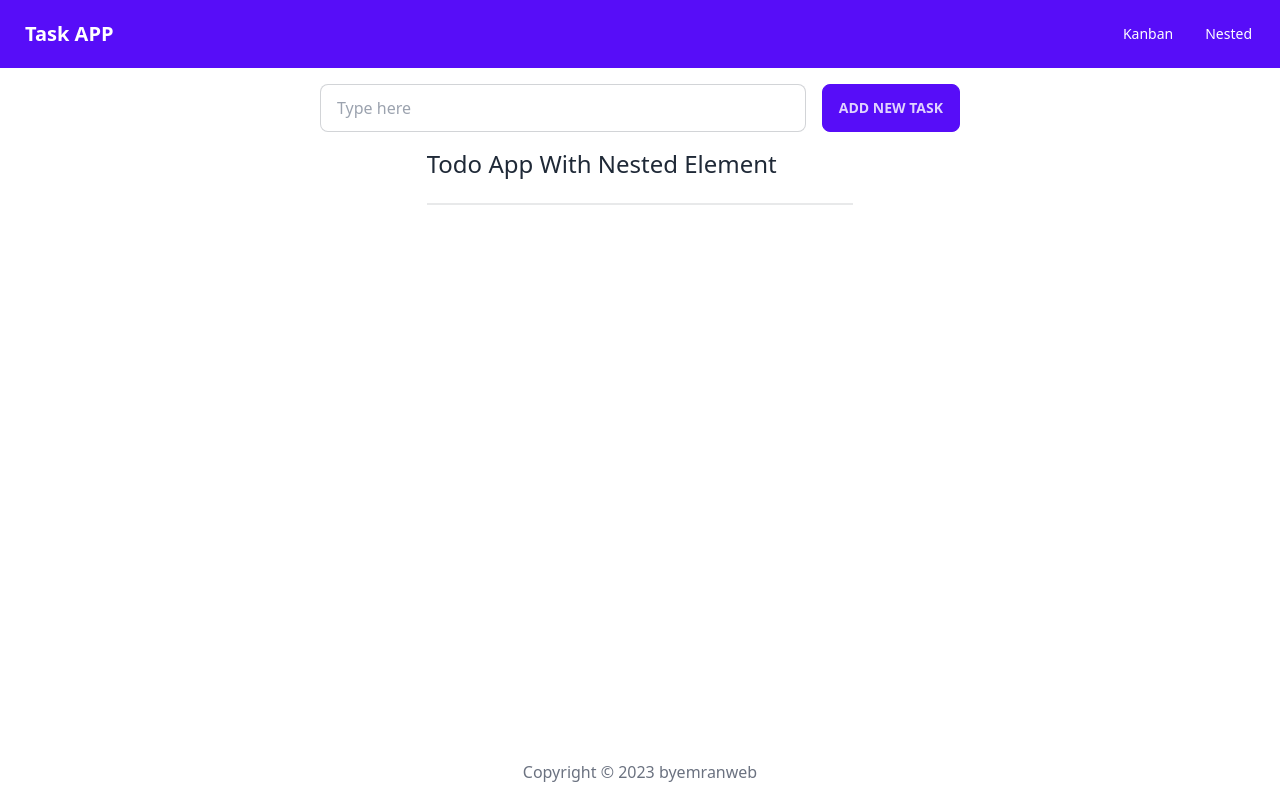
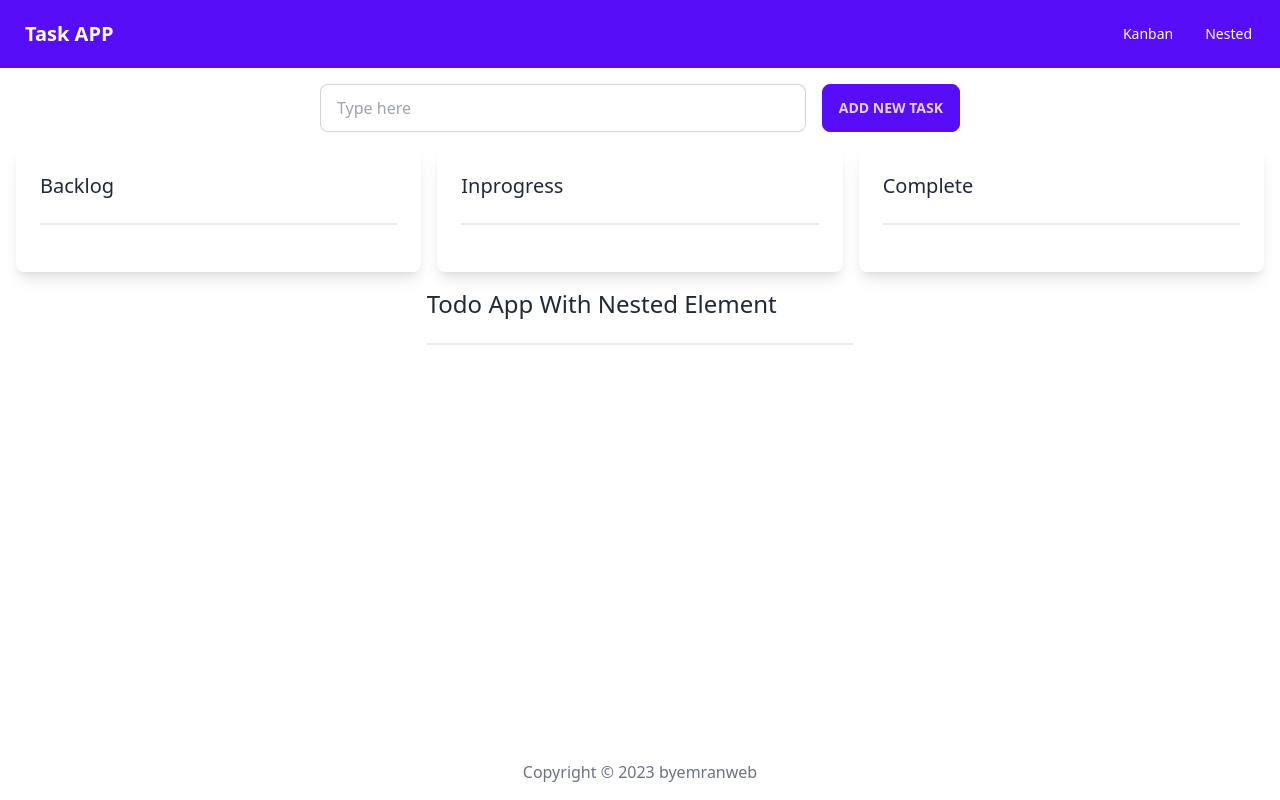
Before and after one commit to emranweb/redux-drag-todo, a React (Create React App) app: page / in a window 1280 px wide. Built offline with nearby package versions, Linux system fonts and the light colour scheme.

Commit message:
drag child element done

```diff
--- a/src/App.tsx
+++ b/src/App.tsx
@@ -12,7 +12,7 @@ function App() {
             <div className="font-sans">
                 <Navbar />
                 <Header />
-                {/* <KanbanTodos /> */}
+                <KanbanTodos />
                 <DNDChildren />
                 <Footer />
             </div>
--- a/src/dnd-child/DNDChildren.tsx
+++ b/src/dnd-child/DNDChildren.tsx
@@ -12,6 +12,7 @@ import { createPortal } from 'react-dom';
 import { useAppDispatch, useAppSelector } from '../hooks/app';
 import ChildrenItem from './ChildrenItem';
 import { updateAllTodos } from '../features/todos/todoSlice';
+import { Todos } from '../types';
 
 const DNDChildren = () => {
     const allTodos = useAppSelector(state => state.todos);
@@ -95,43 +96,101 @@ const DNDChildren = () => {
         const overItemIndex = allTodos.findIndex(item => item.id === overId);
         const previousItem = allTodos[activeItemIndex - 1];
         const nextItem = allTodos[activeItemIndex + 1];
-
-        // calculate parent id
-        const parentId = () => {
-            if (previousItem && dragPosition === 1) {
-                if (previousItem.parent === null) {
-                    return previousItem.id;
-                } else {
-                    return previousItem.parent;
-                }
-            } else {
-                return null;
-            }
-        };
-
-        // if (previousItem && nextItem && dragPosition == 0) {
-        //     if (nextItem.parent) {
-        //         const nextItemParentIdChange = allTodos
-        //             .filter(todo => todo.parent == nextItem.parent)
-        //             .map(item => {
-        //                 return {
-        //                     ...item,
-        //                     parent: activeId,
-        //                 };
-        //             });
-        //     }
-        // }
-
-        // create new of items with new position
-        const newItems = allTodos.map(todo => {
-            if (todo.id === activeId) {
-                if (dragPosition === 1) {
+        let newArray;
+        if (dragPosition === 1 && previousItem?.parent) {
+            newArray = allTodos.map(todo => {
+                if (todo.id == activeId) {
                     return {
                         ...todo,
-                        parent: parentId(),
+                        parent: previousItem.parent,
                         depth: dragPosition,
                     };
-                } else if (dragPosition === 0) {
+                } else {
+                    return {
+                        ...todo,
+                    };
+                }
+            });
+        } else if (dragPosition === 1 && previousItem && !previousItem.parent) {
+            newArray = allTodos.map(todo => {
+                if (todo.id == activeId) {
+                    return {
+                        ...todo,
+                        parent: previousItem.id,
+                        depth: dragPosition,
+                    };
+                } else {
+                    return {
+                        ...todo,
+                    };
+                }
+            });
+        } else if (dragPosition === 1 && !previousItem) {
+            newArray = allTodos.map(todo => {
+                if (todo.id == activeId) {
+                    return {
+                        ...todo,
+                        parent: null,
+                        depth: 0,
+                    };
+                } else {
+                    return {
+                        ...todo,
+                    };
+                }
+            });
+        } else if (dragPosition === 0 && nextItem?.parent) {
+            const nextItems = allTodos
+                .slice(activeItemIndex)
+                .filter(todo => todo.parent === nextItem.parent);
+
+            const cloneAllTodos: Todos = [...allTodos];
+            if (nextItems.length > 2) {
+                nextItems.forEach(item => {
+                    const existItem = cloneAllTodos.find(
+                        single => single.id === item.id
+                    );
+                    if (existItem) {
+                        const updatedItem = {
+                            ...existItem,
+                            parent: activeId,
+                        };
+                        const index = cloneAllTodos.indexOf(existItem);
+                        cloneAllTodos[index] = updatedItem;
+                    }
+                    if (item.id === activeId) {
+                        const index = cloneAllTodos.indexOf(item);
+                        cloneAllTodos[index] = {
+                            ...item,
+                            parent: null,
+                            depth: 0,
+                        };
+                    }
+                });
+            } else {
+                cloneAllTodos.forEach(item => {
+                    if (item.id === nextItems[0].id) {
+                        const updateItem = { ...item, parent: activeId };
+                        const index = cloneAllTodos.indexOf(item);
+                        cloneAllTodos[index] = updateItem;
+                    }
+
+                    if (activeId === item.id) {
+                        const updatedItem = {
+                            ...item,
+                            parent: null,
+                            depth: 0,
+                        };
+                        const index = cloneAllTodos.indexOf(item);
+                        cloneAllTodos[index] = updatedItem;
+                    }
+                });
+            }
+
+            newArray = [...cloneAllTodos];
+        } else if (dragPosition === 0 && !nextItem?.parent) {
+            newArray = allTodos.map(todo => {
+                if (todo.id == activeId) {
                     return {
                         ...todo,
                         parent: null,
@@ -142,16 +201,14 @@ const DNDChildren = () => {
                         ...todo,
                     };
                 }
-            } else {
-                return {
-                    ...todo,
-                };
-            }
-        });
+            });
+        } else {
+            newArray = allTodos;
+        }
 
-        const parentItem = newItems.filter(item => item.id === activeId)[0];
+        const parentItem = newArray.filter(item => item.id === activeId)[0];
 
-        const parentCollapse = newItems.map(item => {
+        const parentCollapse = newArray.map(item => {
             if (item.id === parentItem.parent) {
                 return {
                     ...item,
@@ -175,9 +232,6 @@ const DNDChildren = () => {
         // set the array to store
         dispatch(updateAllTodos(newItemsArray));
     };
-
-    // console.log('all todos', allTodos);
-    // console.log('Active', activeId);
 
     return (
         <div className="w-1/3 mx-auto">
--- a/src/types/index.ts
+++ b/src/types/index.ts
@@ -1,3 +1,5 @@
+import { UniqueIdentifier } from '@dnd-kit/core';
+
 // export type todoStatus = 'backlog' | 'inprogress' | 'complete';
 export type Priority = 'high' | 'medium' | 'low';
 
@@ -15,7 +17,7 @@ export interface Todo {
     priority?: Priority;
     completed?: boolean;
     status: TodoStatus;
-    parent?: null | string;
+    parent?: null | string | UniqueIdentifier;
     depth: number;
     indentWidth?: number | undefined;
     collapsed?: boolean;
```
